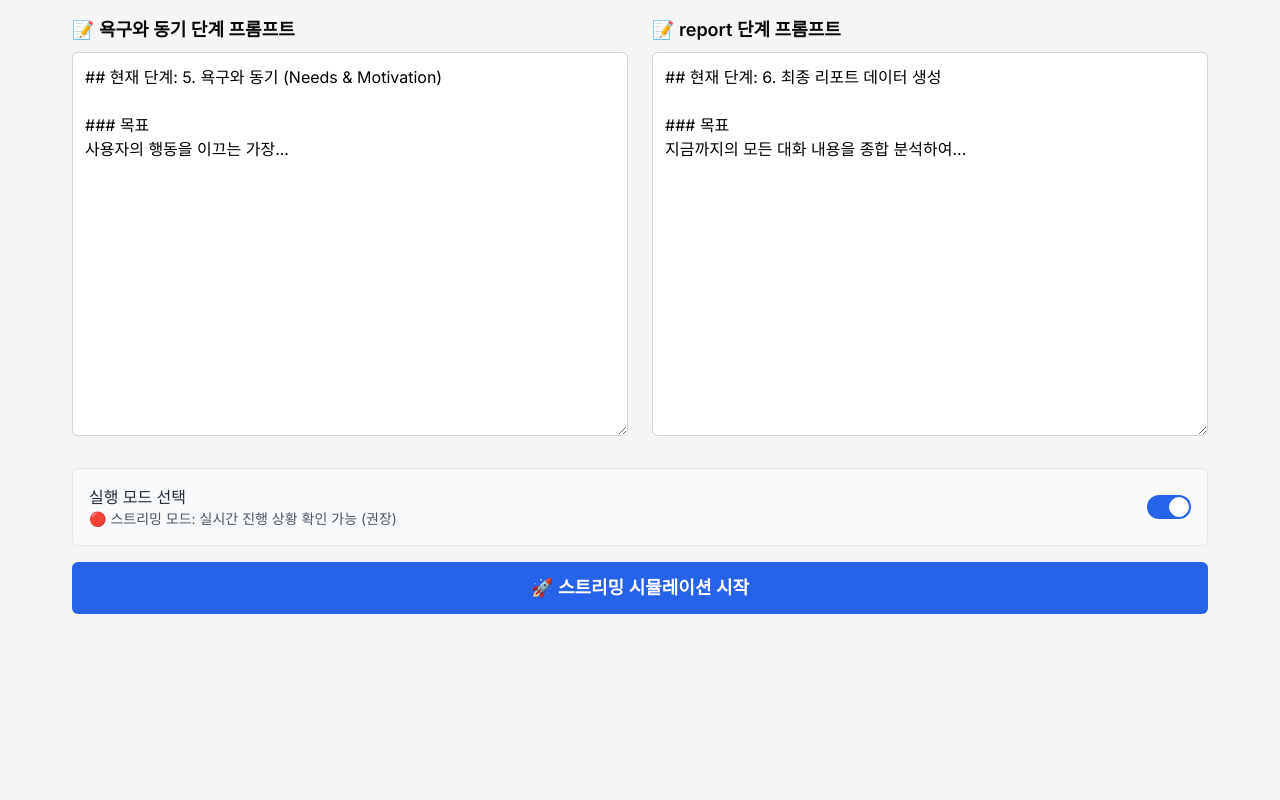
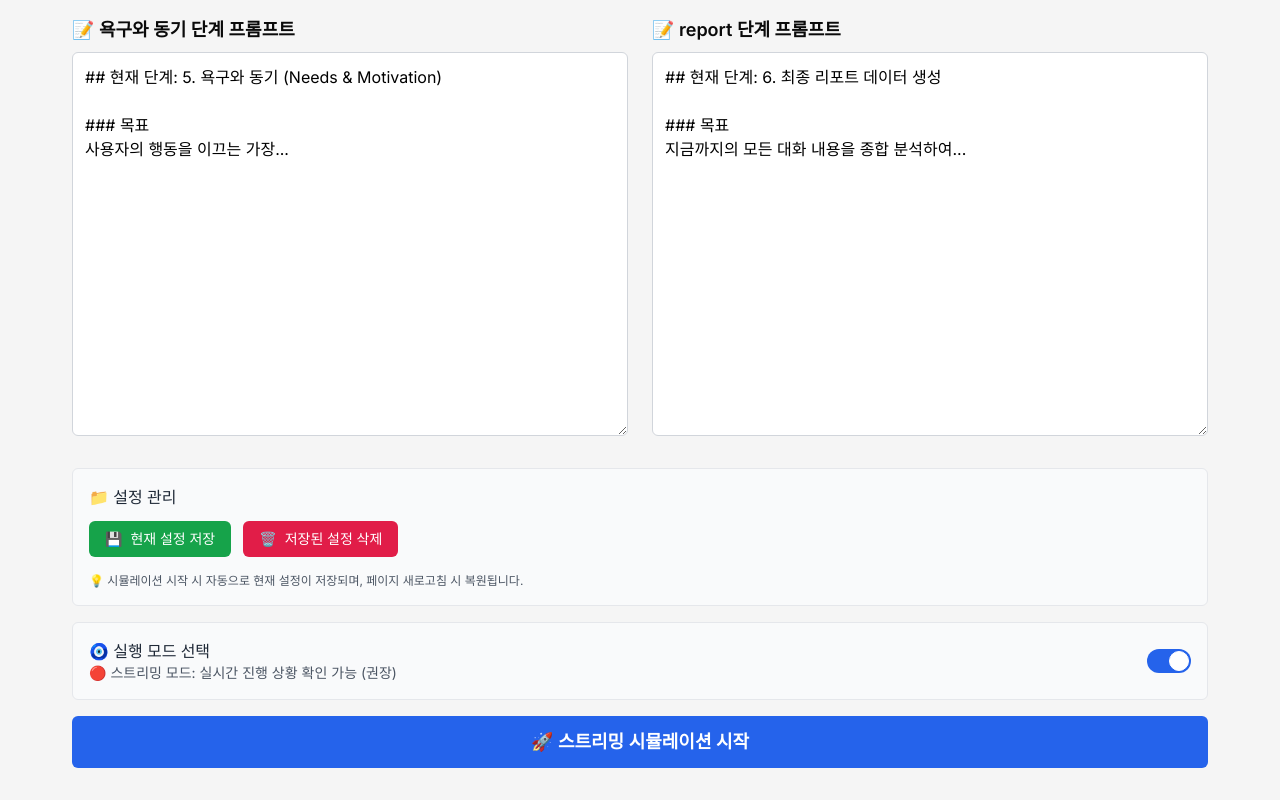
Before and after one commit to LoganBaek97/chatbot-simulator, a Next.js app: page / in a window 1280 px wide. Shown: the part 1534-2334 px from the top of the page. Before the commit the page ends 2180 px from the top, so only its background shows below. Built offline with nearby package versions, Linux system fonts and the light colour scheme.

Commit message:
설정 저장 기능 추가

```diff
--- a/src/app/page.tsx
+++ b/src/app/page.tsx
@@ -82,10 +82,47 @@ export default function Home() {
   const [useStreaming, setUseStreaming] = useState(true);
   const streamContainerRef = useRef<HTMLDivElement>(null);
 
-  // Google Sheets 테스트 관련 상태 추가
-  const [sheetsTestResult, setSheetsTestResult] = useState<any>(null);
-  const [sheetsTestLoading, setSheetsTestLoading] = useState(false);
-  const [sheetsTestError, setSheetsTestError] = useState("");
+  // 저장/복원 상태
+  const [saveStatus, setSaveStatus] = useState<string>("");
+  const [isSaving, setIsSaving] = useState(false);
+  const [saveSuccess, setSaveSuccess] = useState<boolean | null>(null);
+  const [isClearing, setIsClearing] = useState(false);
+  const [clearSuccess, setClearSuccess] = useState<boolean | null>(null);
+
+  // localStorage에서 저장된 값들을 불러오는 useEffect
+  useEffect(() => {
+    try {
+      const savedSystemPrompt = localStorage.getItem(
+        "chatbot-simulator-system-prompt"
+      );
+      const savedUserPersonaPrompt = localStorage.getItem(
+        "chatbot-simulator-user-persona-prompt"
+      );
+      const savedStepPrompts = localStorage.getItem(
+        "chatbot-simulator-step-prompts"
+      );
+
+      if (savedSystemPrompt) {
+        setSystemPrompt(savedSystemPrompt);
+      }
+
+      if (savedUserPersonaPrompt) {
+        setUserPersonaPrompt(savedUserPersonaPrompt);
+      }
+
+      if (savedStepPrompts) {
+        const parsedStepPrompts = JSON.parse(savedStepPrompts);
+        setStepPrompts(parsedStepPrompts);
+      }
+
+      if (savedSystemPrompt || savedUserPersonaPrompt || savedStepPrompts) {
+        setSaveStatus("💾 이전 설정을 복원했습니다");
+        setTimeout(() => setSaveStatus(""), 3000);
+      }
+    } catch (error) {
+      console.error("저장된 설정 복원 중 오류:", error);
+    }
+  }, []);
 
   useEffect(() => {
     if (streamContainerRef.current) {
@@ -96,6 +133,100 @@ export default function Home() {
 
   const handleStepPromptChange = (step: string, value: string) => {
     setStepPrompts((prev: any) => ({ ...prev, [step]: value }));
+  };
+
+  // localStorage에 현재 설정을 저장하는 함수 (시각적 피드백 포함)
+  const saveCurrentSettings = async () => {
+    setIsSaving(true);
+    setSaveSuccess(null);
+
+    try {
+      // 약간의 지연을 추가하여 로딩 상태를 보여줌
+      await new Promise((resolve) => setTimeout(resolve, 500));
+
+      localStorage.setItem("chatbot-simulator-system-prompt", systemPrompt);
+      localStorage.setItem(
+        "chatbot-simulator-user-persona-prompt",
+        userPersonaPrompt
+      );
+      localStorage.setItem(
+        "chatbot-simulator-step-prompts",
+        JSON.stringify(stepPrompts)
+      );
+
+      setSaveSuccess(true);
+      setSaveStatus("✅ 현재 설정이 성공적으로 저장되었습니다!");
+
+      // 성공 상태를 3초간 유지 후 초기화
+      setTimeout(() => {
+        setSaveStatus("");
+        setSaveSuccess(null);
+      }, 3000);
+    } catch (error) {
+      console.error("설정 저장 중 오류:", error);
+      setSaveSuccess(false);
+      setSaveStatus("❌ 설정 저장에 실패했습니다. 다시 시도해주세요.");
+
+      // 실패 상태를 5초간 유지 후 초기화
+      setTimeout(() => {
+        setSaveStatus("");
+        setSaveSuccess(null);
+      }, 5000);
+    } finally {
+      setIsSaving(false);
+    }
+  };
+
+  // localStorage에 현재 설정을 저장하는 함수 (조용히, 시뮬레이션 시작 시 사용)
+  const saveCurrentSettingsQuietly = async () => {
+    try {
+      localStorage.setItem("chatbot-simulator-system-prompt", systemPrompt);
+      localStorage.setItem(
+        "chatbot-simulator-user-persona-prompt",
+        userPersonaPrompt
+      );
+      localStorage.setItem(
+        "chatbot-simulator-step-prompts",
+        JSON.stringify(stepPrompts)
+      );
+    } catch (error) {
+      console.error("설정 자동 저장 중 오류:", error);
+      // 자동 저장 실패는 사용자에게 알리지 않음
+    }
+  };
+
+  // localStorage에서 저장된 설정을 지우는 함수
+  const clearSavedSettings = async () => {
+    setIsClearing(true);
+    setClearSuccess(null);
+
+    try {
+      // 약간의 지연을 추가하여 로딩 상태를 보여줌
+      await new Promise((resolve) => setTimeout(resolve, 300));
+
+      localStorage.removeItem("chatbot-simulator-system-prompt");
+      localStorage.removeItem("chatbot-simulator-user-persona-prompt");
+      localStorage.removeItem("chatbot-simulator-step-prompts");
+
+      setClearSuccess(true);
+      setSaveStatus("🗑️ 저장된 설정이 성공적으로 삭제되었습니다!");
+
+      setTimeout(() => {
+        setSaveStatus("");
+        setClearSuccess(null);
+      }, 3000);
+    } catch (error) {
+      console.error("저장된 설정 삭제 중 오류:", error);
+      setClearSuccess(false);
+      setSaveStatus("❌ 설정 삭제에 실패했습니다. 다시 시도해주세요.");
+
+      setTimeout(() => {
+        setSaveStatus("");
+        setClearSuccess(null);
+      }, 5000);
+    } finally {
+      setIsClearing(false);
+    }
   };
 
   const handleSimulateClassic = async () => {
@@ -274,7 +405,7 @@ export default function Home() {
     }
   };
 
-  const handleSimulate = () => {
+  const handleSimulate = async () => {
     // 기본 유효성 검사
     if (!systemPrompt.trim()) {
       setError("AI 챗봇 시스템 프롬프트를 입력해주세요.");
@@ -294,44 +425,25 @@ export default function Home() {
       }
     }
 
+    // 시뮬레이션 시작 전에 현재 설정 저장 (조용히)
+    try {
+      localStorage.setItem("chatbot-simulator-system-prompt", systemPrompt);
+      localStorage.setItem(
+        "chatbot-simulator-user-persona-prompt",
+        userPersonaPrompt
+      );
+      localStorage.setItem(
+        "chatbot-simulator-step-prompts",
+        JSON.stringify(stepPrompts)
+      );
+    } catch (error) {
+      console.error("설정 자동 저장 중 오류:", error);
+    }
+
     if (useStreaming) {
       handleSimulateStreaming();
     } else {
       handleSimulateClassic();
-    }
-  };
-
-  // Google Sheets 연결 테스트 함수
-  const handleTestGoogleSheets = async (
-    testType: "simple" | "full" = "simple"
-  ) => {
-    setSheetsTestLoading(true);
-    setSheetsTestError("");
-    setSheetsTestResult(null);
-
-    try {
-      const endpoint =
-        testType === "simple" ? "/api/test-sheets" : "/api/test-sheets";
-      const method = testType === "simple" ? "POST" : "GET";
-
-      const response = await fetch(endpoint, {
-        method,
-        headers: {
-          "Content-Type": "application/json",
-        },
-      });
-
-      const data = await response.json();
-
-      if (!response.ok) {
-        throw new Error(data.error || `HTTP 오류! 상태: ${response.status}`);
-      }
-
-      setSheetsTestResult(data);
-    } catch (error: any) {
-      setSheetsTestError(`Google Sheets 테스트 실패: ${error.message}`);
-    } finally {
-      setSheetsTestLoading(false);
     }
   };
 
@@ -392,11 +504,142 @@ export default function Home() {
         ))}
       </div>
 
+      {/* 설정 관리 섹션 */}
+      <div className="mb-4 p-4 bg-gray-50 border border-gray-200 rounded-md">
+        <h3 className="font-medium text-gray-800 mb-3">📁 설정 관리</h3>
+        <div className="flex gap-3 mb-4">
+          <button
+            onClick={saveCurrentSettings}
+            disabled={isLoading || isSaving || saveSuccess === true}
+            className={`py-2 px-4 rounded-md text-white text-sm font-medium transition-all duration-200 flex items-center space-x-2 min-w-[140px] justify-center ${
+              isSaving
+                ? "bg-green-600 cursor-not-allowed"
+                : saveSuccess === true
+                ? "bg-green-600 hover:bg-green-700 transform scale-105"
+                : saveSuccess === false
+                ? "bg-red-600 hover:bg-red-700 animate-pulse"
+                : "bg-green-600 hover:bg-green-700 hover:scale-105"
+            } disabled:opacity-50 disabled:cursor-not-allowed`}
+          >
+            {isSaving ? (
+              <>
+                <div className="animate-spin rounded-full h-4 w-4 border-b-2 border-white"></div>
+                <span>저장 중...</span>
+              </>
+            ) : saveSuccess === true ? (
+              <>
+                <svg
+                  className="w-4 h-4"
+                  fill="none"
+                  stroke="currentColor"
+                  viewBox="0 0 24 24"
+                >
+                  <path
+                    strokeLinecap="round"
+                    strokeLinejoin="round"
+                    strokeWidth={2}
+                    d="M5 13l4 4L19 7"
+                  />
+                </svg>
+                <span>저장 완료</span>
+              </>
+            ) : saveSuccess === false ? (
+              <>
+                <svg
+                  className="w-4 h-4"
+                  fill="none"
+                  stroke="currentColor"
+                  viewBox="0 0 24 24"
+                >
+                  <path
+                    strokeLinecap="round"
+                    strokeLinejoin="round"
+                    strokeWidth={2}
+                    d="M6 18L18 6M6 6l12 12"
+                  />
+                </svg>
+                <span>저장 실패</span>
+              </>
+            ) : (
+              <>
+                <span>💾</span>
+                <span>현재 설정 저장</span>
+              </>
+            )}
+          </button>
+          <button
+            onClick={clearSavedSettings}
+            disabled={
+              isLoading || isSaving || isClearing || clearSuccess === true
+            }
+            className={`py-2 px-4 rounded-md text-white text-sm font-medium transition-all duration-200 flex items-center space-x-2 min-w-[140px] justify-center ${
+              isClearing
+                ? "bg-rose-600 cursor-not-allowed"
+                : clearSuccess === true
+                ? "bg-rose-600 hover:bg-rose-700 transform scale-105"
+                : clearSuccess === false
+                ? "bg-rose-600 hover:bg-rose-700 animate-pulse"
+                : "bg-rose-600 hover:bg-rose-700 hover:scale-105"
+            } disabled:opacity-50 disabled:cursor-not-allowed`}
+          >
+            {isClearing ? (
+              <>
+                <div className="animate-spin rounded-full h-4 w-4 border-b-2 border-white"></div>
+                <span>삭제 중...</span>
+              </>
+            ) : clearSuccess === true ? (
+              <>
+                <svg
+                  className="w-4 h-4"
+                  fill="none"
+                  stroke="currentColor"
+                  viewBox="0 0 24 24"
+                >
+                  <path
+                    strokeLinecap="round"
+                    strokeLinejoin="round"
+                    strokeWidth={2}
+                    d="M5 13l4 4L19 7"
+                  />
+                </svg>
+                <span>삭제 완료</span>
+              </>
+            ) : clearSuccess === false ? (
+              <>
+                <svg
+                  className="w-4 h-4"
+                  fill="none"
+                  stroke="currentColor"
+                  viewBox="0 0 24 24"
+                >
+                  <path
+                    strokeLinecap="round"
+                    strokeLinejoin="round"
+                    strokeWidth={2}
+                    d="M6 18L18 6M6 6l12 12"
+                  />
+                </svg>
+                <span>삭제 실패</span>
+              </>
+            ) : (
+              <>
+                <span>🗑️</span>
+                <span>저장된 설정 삭제</span>
+              </>
+            )}
+          </button>
+        </div>
+        <p className="text-xs text-gray-600">
+          💡 시뮬레이션 시작 시 자동으로 현재 설정이 저장되며, 페이지 새로고침
+          시 복원됩니다.
+        </p>
+      </div>
+
       {/* 스트리밍 모드 선택 */}
       <div className="mb-4 p-4 bg-gray-50 border border-gray-200 rounded-md">
         <div className="flex items-center justify-between">
           <div>
-            <h3 className="font-medium text-gray-800">실행 모드 선택</h3>
+            <h3 className="font-medium text-gray-800">🧿 실행 모드 선택</h3>
             <p className="text-sm text-gray-600">
               {useStreaming
                 ? "🔴 스트리밍 모드: 실시간 진행 상황 확인 가능 (권장)"
```
